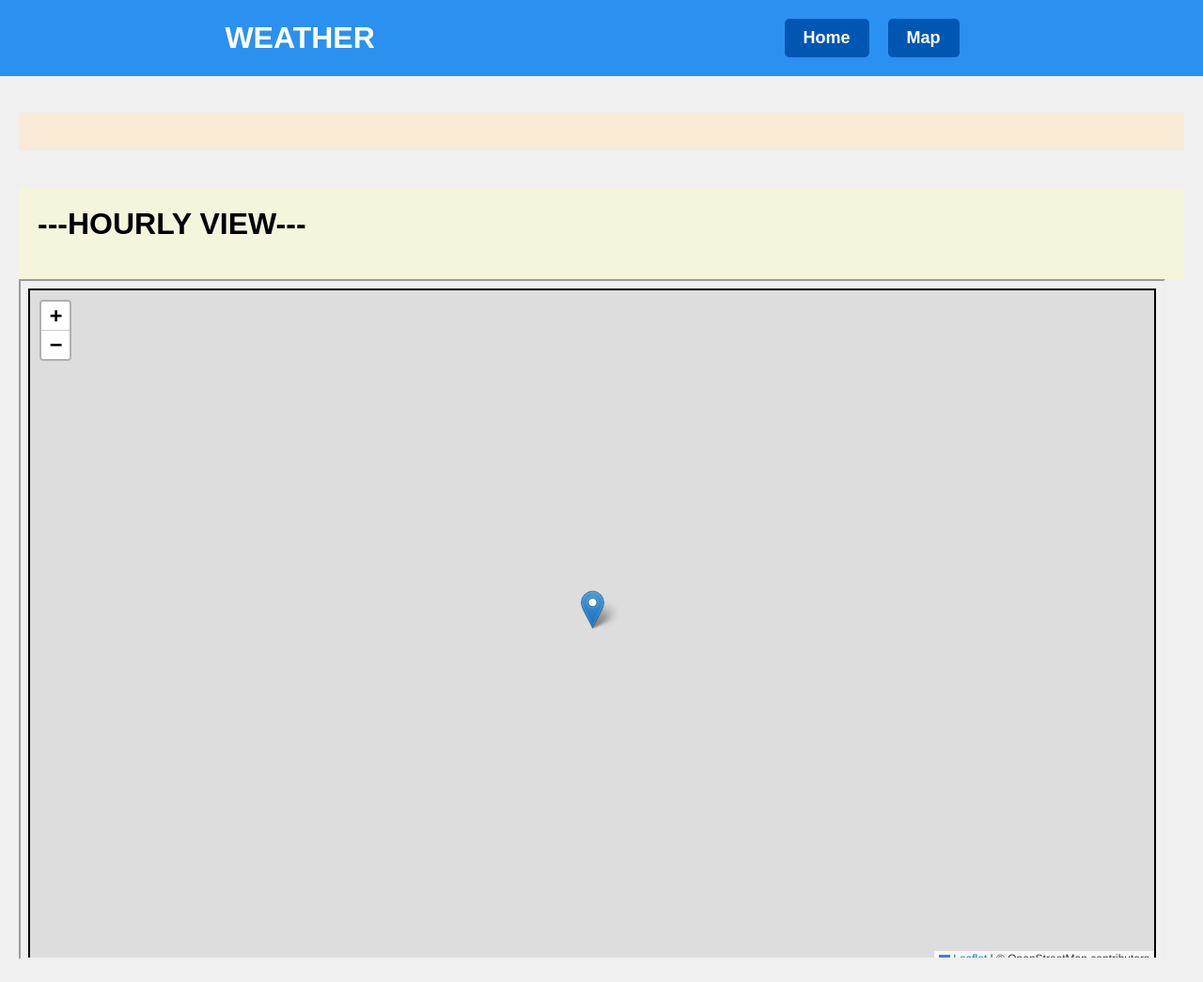
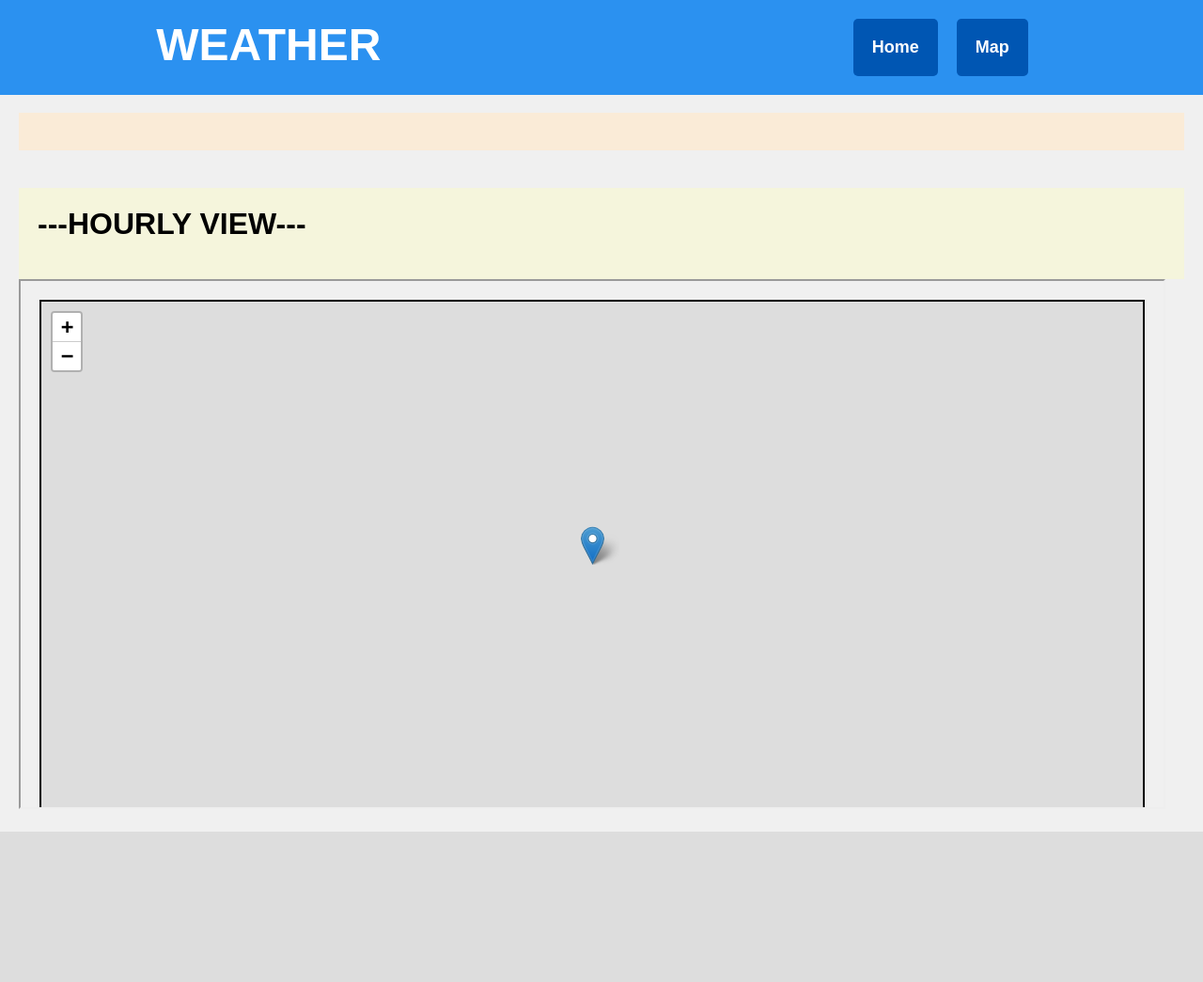
Before and after one commit to aahiill/WeatherApp-GResearch, a Flask app: page /map in a window 1280 px wide. Shown: the whole page at 94% size. After the commit the page ends 885 px from the top, so only its background shows below. Run offline with Flask 3, Linux system fonts and the light colour scheme; some libraries are stand-ins or nearby versions.

Commit message:
Minor css/hmtl fixes

```diff
--- a/static/styles.css
+++ b/static/styles.css
@@ -23,8 +23,8 @@ th {
 /* TOP BLUE STRIP */
 .header-container {
     display: flex;
-    justify-content: center;
-    align-items: center;
+    justify-content: space-evenly;
+    align-items:stretch;
     width: 100%;
     padding: 20px;
     box-sizing: border-box;
@@ -39,7 +39,7 @@ th {
 .header-content {
     width: 48%;
     font-weight: bold;
-    font-size: xx-large;
+    font-size: 300%;
     color: white;
     z-index: 1000;
 }
@@ -53,7 +53,7 @@ th {
     text-decoration: none;
     color: white;
     background-color: #0056b3;
-    padding: 10px 20px;
+    padding: 20px 20px;
     margin-right: 20px;
     border-radius: 5px;
     font-weight: bold;
--- a/templates/map.html
+++ b/templates/map.html
@@ -31,7 +31,7 @@
     </div>
 
     <div class="content" id="map-container">
-        <iframe src="{{ url_for('osm') }}" style="width: 95vw; height: 90vh;"></iframe>
+        <iframe src="{{ url_for('osm') }}" style="width: 95vw; height: 70vh;"></iframe>
     </div>
 
 
--- a/templates/osm.html
+++ b/templates/osm.html
@@ -3,17 +3,18 @@
 <head>
     <meta charset="UTF-8">
     <title>OSM</title>
-    <style>
-        #map {
-
-            border: 2px solid black;
-        }
-    </style>
 </head>
 <body>
 <link rel="stylesheet" href="https://unpkg.com/leaflet@1.7.1/dist/leaflet.css" />
+<link rel="stylesheet" href="{{ url_for('static', filename='styles.css') }}">
 <script src="https://unpkg.com/leaflet@1.7.1/dist/leaflet.js"></script>
-<div id="map" style="height: 100vh;"></div>
+<style>
+  #map {
+    border: 2px solid black;
+    height: 100vh;
+  }
+</style>
+<div id="map"></div>
 <script>
   var map = L.map('map').setView([51.505, -0.09], 12);
 
```
